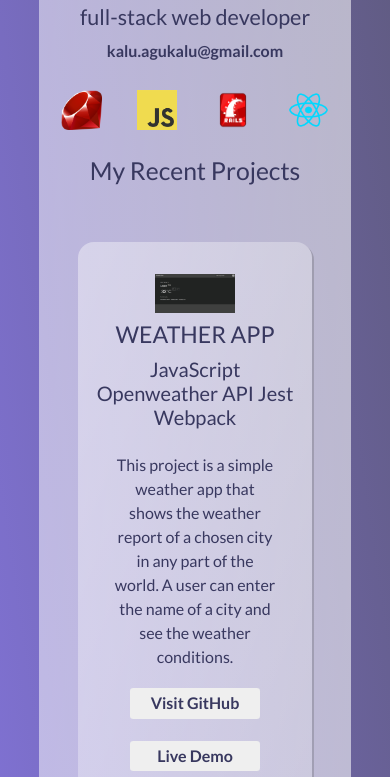
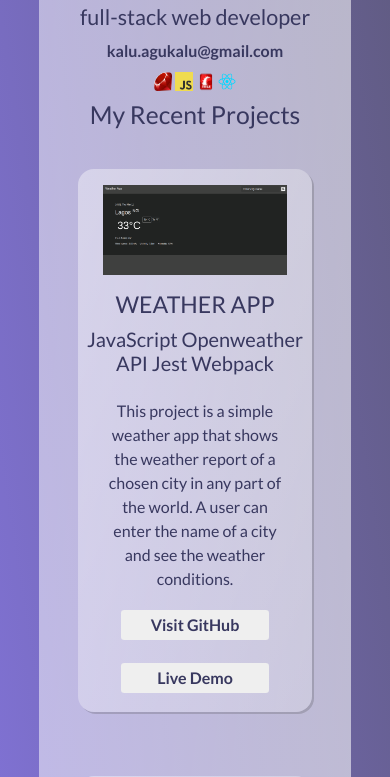
Before and after one commit to Godswilly/portfolio, a plain HTML site: page index.html in a window 390 px wide. Shown: the part 156-933 px from the top of the page. Drawn offline with nearby package versions, Linux system fonts and the light colour scheme.

Commit message:
Add media queries

```diff
--- a/assets/css/style.css
+++ b/assets/css/style.css
@@ -231,3 +231,33 @@ li p {
   font-weight: bolder;
   cursor: pointer;
 }
+
+@media screen and (max-width: 940px) {
+  .skills_icons {
+    width: 8%;
+    margin: 0.5rem 0rem;
+  }
+
+  .projects {
+    margin: 2rem 1rem;
+    padding: 1rem 1rem;
+  }
+
+  .project_pic {
+    width: 75%;
+  }
+}
+
+@media screen and (max-width: 720px) {
+  .projects {
+    padding: 1rem 0.1rem;
+  }
+
+  .projects h3 {
+    margin-top: 0.5rem;
+  }
+
+  .project_pic {
+    width: 80%;
+  }
+}
```
